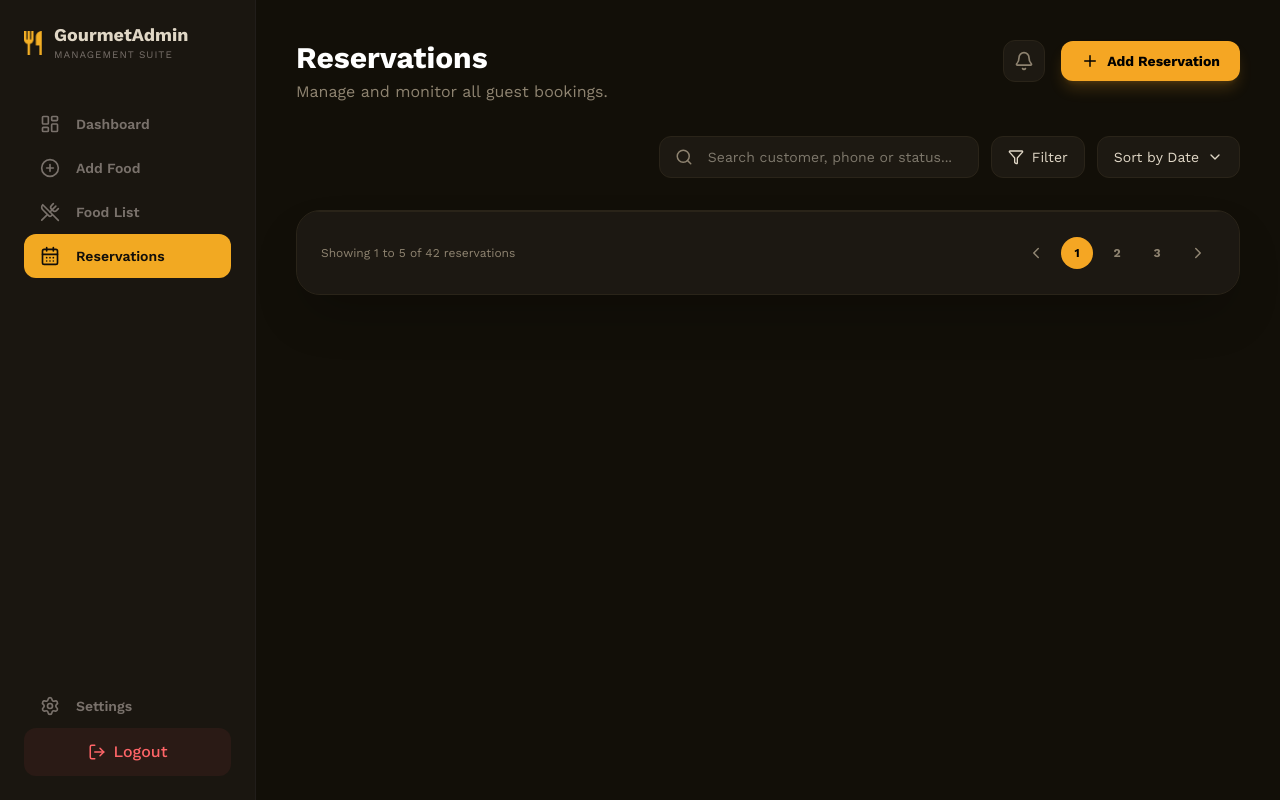
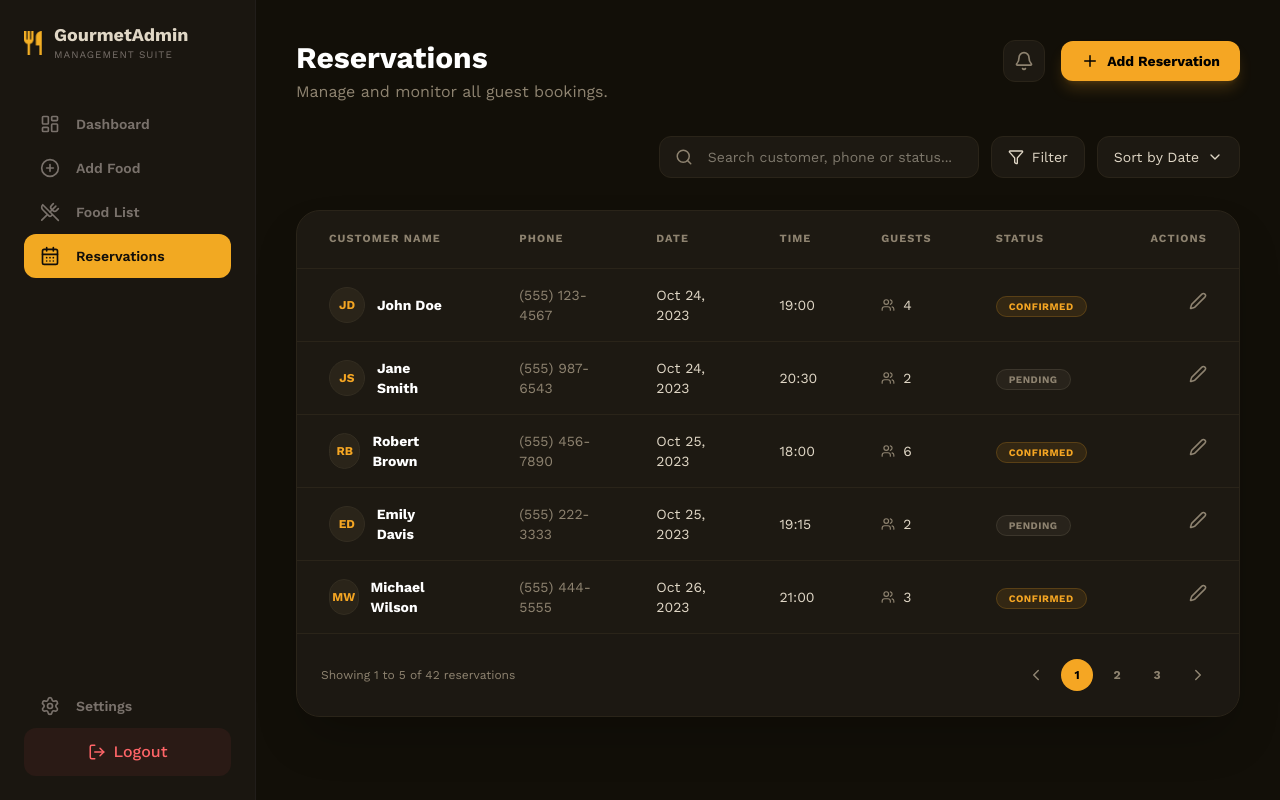
Before and after one commit to ferdoushasanpr/VantageTable, a Next.js app: page /reservations in a window 1280 px wide. Built offline with nearby package versions, Linux system fonts and the light colour scheme.

Commit message:
feat: Reservations Page Added

```diff
--- a/app/(admin)/reservations/page.tsx
+++ b/app/(admin)/reservations/page.tsx
@@ -1,16 +1,72 @@
 import React from "react";
 import {
+  Users,
   Search,
   Plus,
   Filter,
   ChevronDown,
+  Edit2,
   ChevronLeft,
   ChevronRight,
   Bell,
 } from "lucide-react";
 import PageButton from "@/components/pagebutton";
+import StatusBadge from "@/components/status-badge";
 
 const ReservationsPage = (): React.ReactNode => {
+  const reservations = [
+    {
+      id: 1,
+      initials: "JD",
+      name: "John Doe",
+      phone: "(555) 123-4567",
+      date: "Oct 24, 2023",
+      time: "19:00",
+      guests: 4,
+      status: "Confirmed",
+    },
+    {
+      id: 2,
+      initials: "JS",
+      name: "Jane Smith",
+      phone: "(555) 987-6543",
+      date: "Oct 24, 2023",
+      time: "20:30",
+      guests: 2,
+      status: "Pending",
+    },
+    {
+      id: 3,
+      initials: "RB",
+      name: "Robert Brown",
+      phone: "(555) 456-7890",
+      date: "Oct 25, 2023",
+      time: "18:00",
+      guests: 6,
+      status: "Confirmed",
+    },
+    {
+      id: 4,
+      initials: "ED",
+      name: "Emily Davis",
+      phone: "(555) 222-3333",
+      date: "Oct 25, 2023",
+      time: "19:15",
+      guests: 2,
+      status: "Pending",
+    },
+    {
+      id: 5,
+      initials: "MW",
+      name: "Michael Wilson",
+      phone: "(555) 444-5555",
+      date: "Oct 26, 2023",
+      time: "21:00",
+      guests: 3,
+      status: "Confirmed",
+    },
+  ];
+
   return (
     <main className="flex-1 p-10 flex flex-col">
       {/* Header Section */}
@@ -57,6 +113,57 @@ const ReservationsPage = (): React.ReactNode => {
 
       {/* Reservation Table */}
       <div className="bg-[#1D1912] rounded-3xl border border-[#2A2419] overflow-hidden shadow-2xl mb-8">
+        <table className="w-full text-left">
+          <thead>
+            <tr className="border-b border-[#2A2419] text-[#8E8370] text-[11px] uppercase tracking-widest font-bold">
+              <th className="px-8 py-5">Customer Name</th>
+              <th className="px-8 py-5">Phone</th>
+              <th className="px-8 py-5">Date</th>
+              <th className="px-8 py-5">Time</th>
+              <th className="px-8 py-5">Guests</th>
+              <th className="px-8 py-5">Status</th>
+              <th className="px-8 py-5 text-right">Actions</th>
+            </tr>
+          </thead>
+          <tbody className="divide-y divide-[#2A2419]">
+            {reservations.map((res) => (
+              <tr
+                key={res.id}
+                className="hover:bg-[#231F16] transition-colors group"
+              >
+                <td className="px-8 py-4">
+                  <div className="flex items-center gap-3">
+                    <div className="w-9 h-9 rounded-full bg-[#2A2419] flex items-center justify-center text-[#F5A623] text-xs font-bold border border-[#332D21]">
+                      {res.initials}
+                    </div>
+                    <span className="font-bold text-white text-sm">
+                      {res.name}
+                    </span>
+                  </div>
+                </td>
+                <td className="px-8 py-4 text-sm text-[#8E8370]">
+                  {res.phone}
+                </td>
+                <td className="px-8 py-4 text-sm text-[#E0D7C6]">{res.date}</td>
+                <td className="px-8 py-4 text-sm text-[#E0D7C6]">{res.time}</td>
+                <td className="px-8 py-4">
+                  <div className="flex items-center gap-2 text-sm text-[#E0D7C6]">
+                    <Users size={14} className="text-[#8E8370]" /> {res.guests}
+                  </div>
+                </td>
+                <td className="px-8 py-4">
+                  <StatusBadge type={res.status} />
+                </td>
+                <td className="px-8 py-4 text-right">
+                  <button className="text-[#8E8370] hover:text-[#F5A623] transition-colors">
+                    <Edit2 size={18} />
+                  </button>
+                </td>
+              </tr>
+            ))}
+          </tbody>
+        </table>
+
         {/* Table Footer */}
         <div className="p-6 flex justify-between items-center border-t border-[#2A2419] bg-[#1D1912]/50">
           <p className="text-xs text-[#8E8370]">
```
